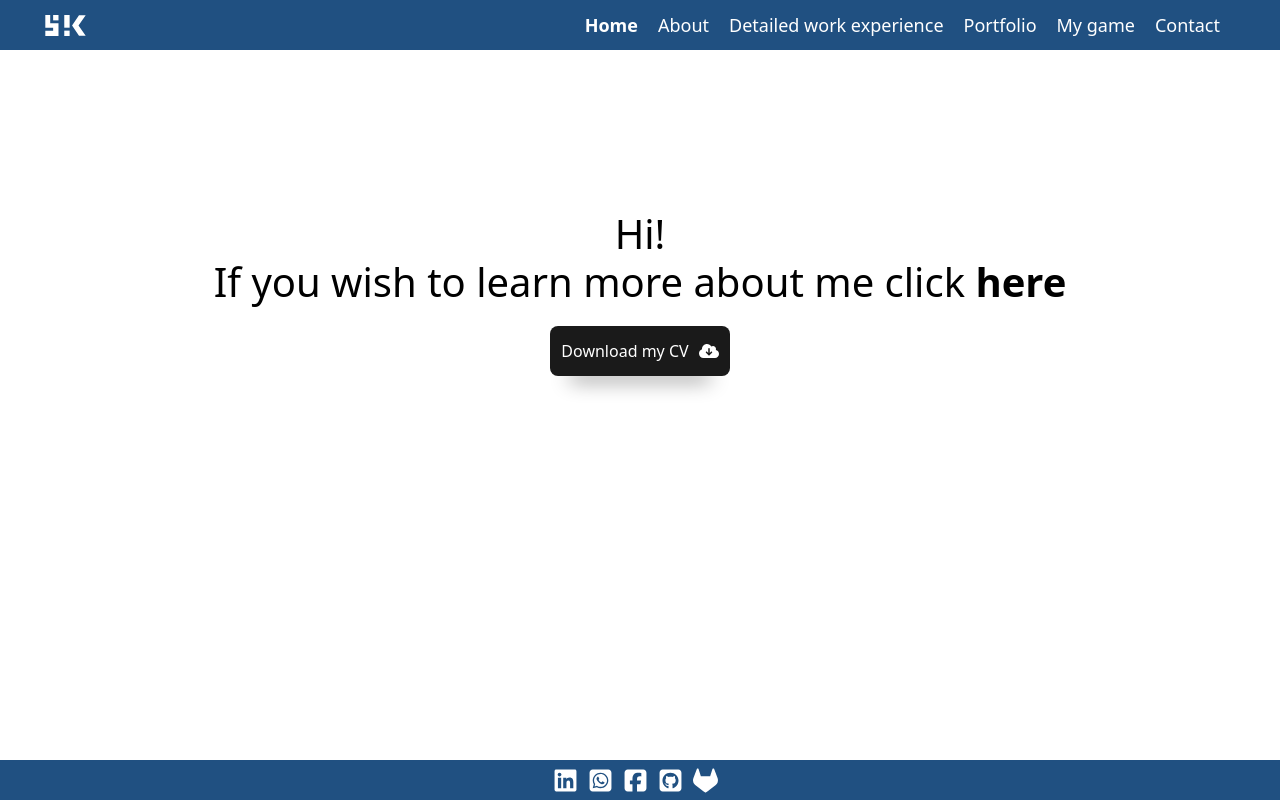
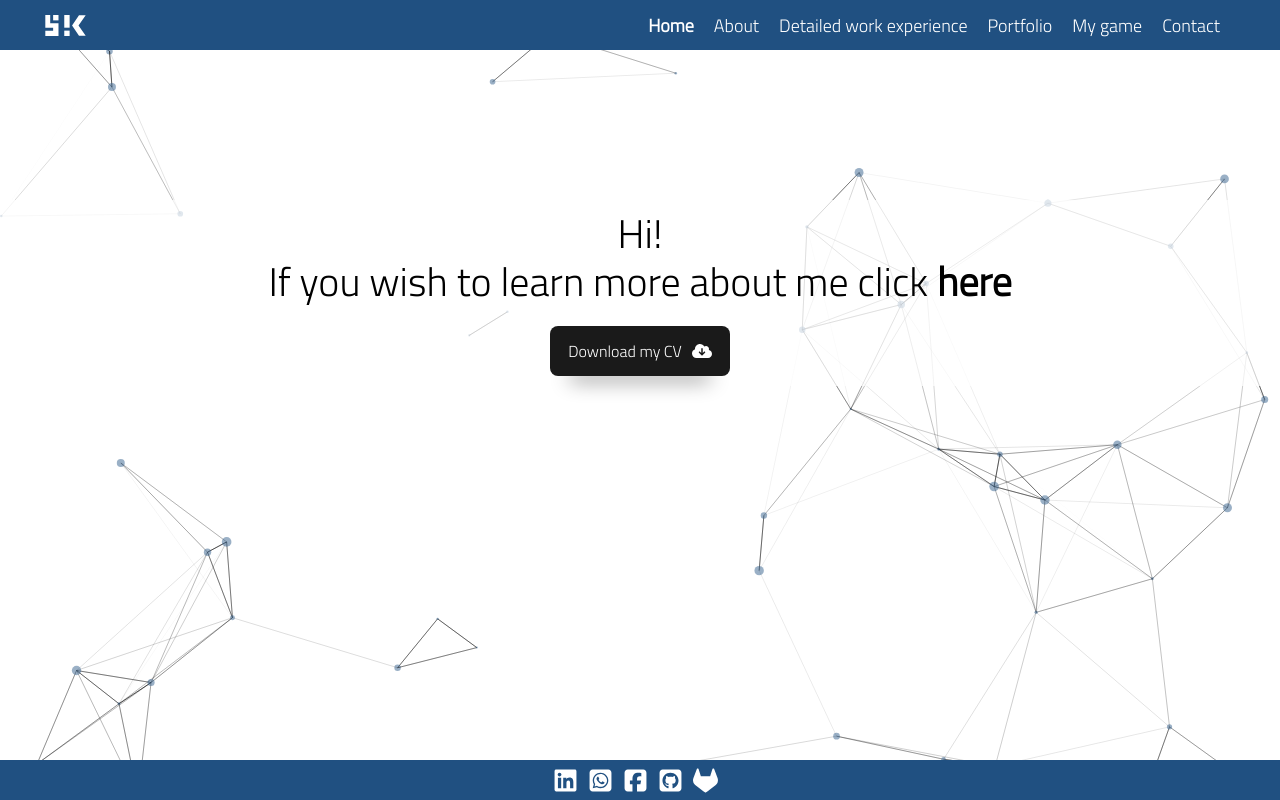
Before and after one commit to sudokrystian/my-website, a React (Vite) app: page / in a window 1280 px wide. Built offline with nearby package versions, Linux system fonts and the light colour scheme.

Commit message:
Fixing particles after library update

```diff
--- a/package.json
+++ b/package.json
@@ -9,8 +9,8 @@
   },
   "dependencies": {
     "@fortawesome/fontawesome-free": "^6.5.2",
-    "@tsparticles/engine": "^3.8.1",
-    "@tsparticles/react": "^3.0.0",
+    "tsparticles-slim": "2.12.0",
+    "react-particles": "2.12.2",
     "bootstrap": "^5.3.3",
     "lodash": "^4.17.21",
     "react": "^18.3.1",
--- a/src/components/Particles/MyParticles.tsx
+++ b/src/components/Particles/MyParticles.tsx
@@ -1,109 +1,89 @@
 import { useCallback } from "react";
-import Particles from "@tsparticles/react";
-import type { Engine } from "@tsparticles/engine";
+import type { Container, Engine } from "tsparticles-engine";
+import Particles from "react-particles";
+import { loadSlim } from "tsparticles-slim";
 
 const MyParticles = () => {
+
+    const particlesInit = useCallback(async (engine: Engine) => {
+        await loadSlim(engine);
+    }, []);
+
+    const particlesLoaded = useCallback(async (container: Container | undefined) => {
+        // TODO: Might load the images now
+    }, []);
 
   return (
     <div className="canvas-absolute">
        <Particles
             id="tsparticles"
+            init={particlesInit}
+            loaded={particlesLoaded}
             options={{
-          particles: {
-            number: {
-              value: 80,
-              density: {
-                enable: true,
-                // area: 1803, // <--- CHANGED: was value_area
-                height: 1000,
-                width: 1000,
+                background: {
+                    color: {
+                        value: "#FFFFFF",
                     },
                 },
-            color: { value: "#ffffff" },
-            shape: { type: "circle" },
-            stroke: { width: 10, color: "#36618d" },
-            opacity: {
-              value: 0.5,
-              // random: { enable: true }, // <--- CHANGED: was true
-              animation: {
-                enable: false,
-                speed: 0.8,
-                count: {
-                  min: 0.1,
-                  max: 20, // <--- CHANGED: was max
+                fpsLimit: 120,
+                interactivity: {
+                    events: {
+                        onClick: {
+                            enable: true,
+                            mode: "push",
                         },
-                // minimumValue: 0.1, // <--- CHANGED: was min
-                sync: false,
+                        onHover: {
+                            enable: true,
+                            mode: "repulse",
+                        },
+                        resize: true,
+                    },
+                    modes: {
+                        push: {
+                            quantity: 4,
+                        },
+                        repulse: {
+                            distance: 200,
+                            duration: 0.4,
                         },
                     },
-            size: {
-              value: 1.5,
-              // random: { enable: true }, // <--- CHANGED: was true
-              animation: {
-                enable: false,
-                speed: 40,
-                // minimumValue: 0.1, // <--- CHANGED: was minimumValue
-                sync: false,
                 },
+                particles: {
+                    color: {
+                        value: "#36618d",
                     },
                     links: {
+                        color: "#000000",
+                        distance: 200,
                         enable: true,
-              distance: 200,
-              color: "#000000",
                         opacity: 0.5,
                         width: 1,
                     },
                     move: {
+                        direction: "none",
                         enable: true,
-              speed: 6,
-              direction: "none",
-              random: false,
-              straight: false,
                         outModes: {
                             default: "bounce",
                         },
-              // bounce: true,
-              attract: {
-                enable: false,
-                // rotate: 600, // <--- CHANGED: was rotateX/rotateY
+                        random: false,
+                        speed: 6,
+                        straight: false,
                     },
+                    number: {
+                        density: {
+                            enable: true,
+                            area: 1500,
                         },
+                        value: 80,
                     },
-          interactivity: {
-            events: {
-              onHover: {
-                enable: true,
-                mode: "repulse",
+                    opacity: {
+                        value: 0.5,
                     },
-              onClick: {
-                enable: false,
-                mode: "bubble",
+                    shape: {
+                        type: "circle",
                     },
-              resize: { enable: true }, // <--- CHANGED: was true
-            },
-            modes: {
-              grab: {
-                distance: 400,
-                links: {
-                  opacity: 1,
-                },
-              },
-              bubble: {
-                distance: 400,
-                size: 40,
-                duration: 2,
-                opacity: 8,
-              },
-              repulse: {
-                distance: 100,
-                duration: 0.4,
-              },
-              push: {
-                quantity: 4,
-              },
-              remove: {
-                quantity: 2,
-              },
+                    size: {
+                        value: { min: 1, max: 5 },
                     },
                 },
                 detectRetina: true,
--- a/src/main.scss
+++ b/src/main.scss
@@ -7,7 +7,7 @@ html, body {
   // font-family: 'Urbanist', -apple-system, BlinkMacSystemFont, 'Segoe UI', 'Roboto', 'Oxygen',
   //   'Ubuntu', 'Cantarell', 'Fira Sans', 'Droid Sans', 'Helvetica Neue',
   //   sans-serif!important;
-  font-family: 'Titillium Web', sans-serif;
+  font-family: 'Titillium Web', sans-serif !important;
   -webkit-font-smoothing: antialiased;
   -moz-osx-font-smoothing: grayscale;
   background-color: $color;
--- a/src/main.tsx
+++ b/src/main.tsx
@@ -5,7 +5,6 @@ import "./main.scss";
 import "bootstrap/dist/css/bootstrap.min.css";
 import "@fortawesome/fontawesome-free/js/all";
 import App from "./App";
-import Footer from "./components/Footer/Footer";
 
 ReactDOM.createRoot(document.getElementById("root")!).render(
   <React.StrictMode>
```
Also changed, not shown: 1 other file (tests, documents, lock files or other folders). Lines whose indentation alone changed are shown as unchanged.
